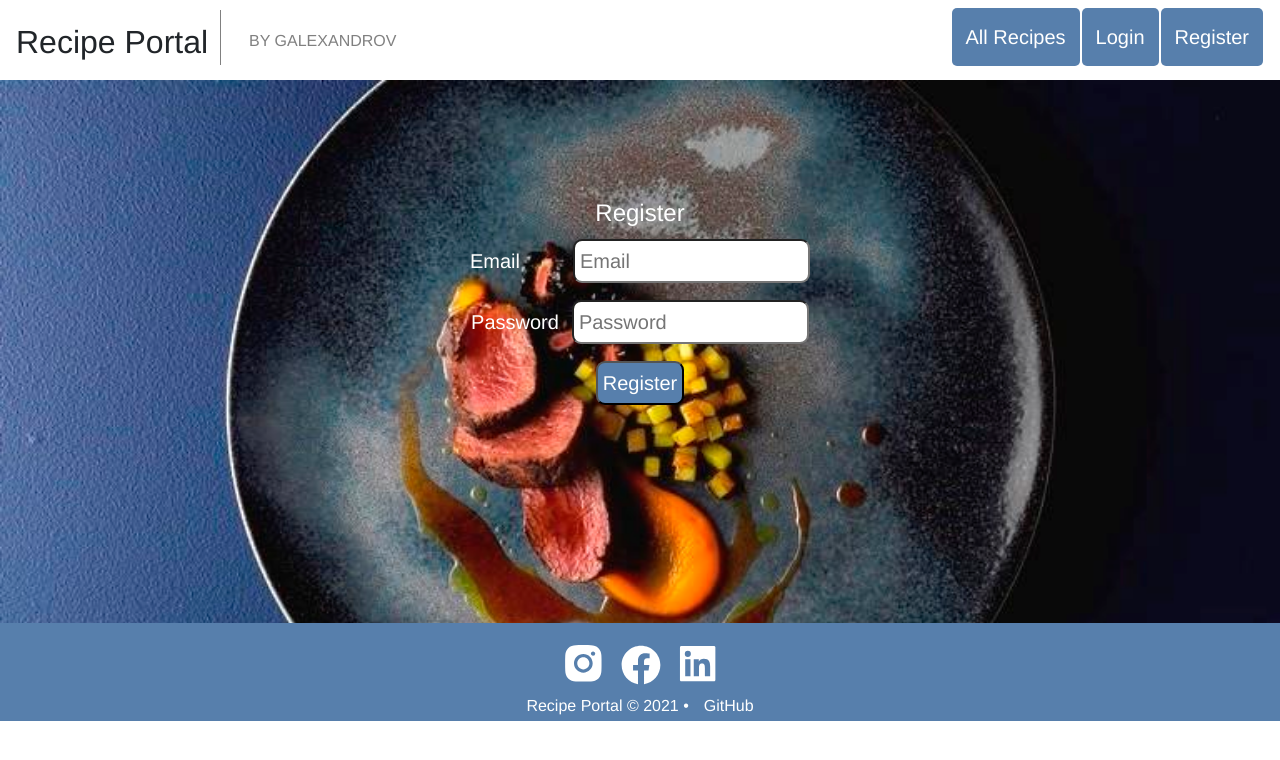
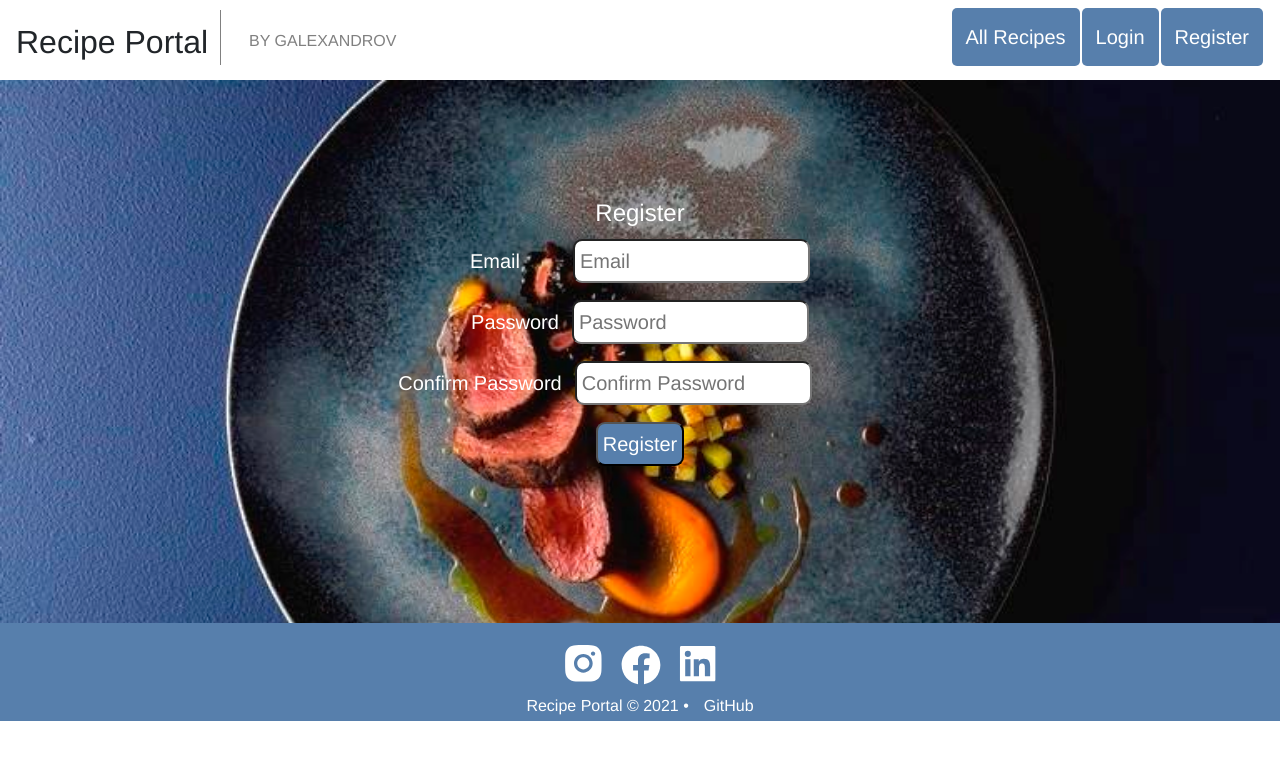
Before and after one commit to georgiAlexandrov5/recipe-portal, a React (Create React App) app: page /register in a window 1280 px wide. Shown: the top 760 px of the page. Built offline with nearby package versions, Linux system fonts and the light colour scheme; no server answers.

Commit message:
added Error handling to Register

```diff
--- a/src/Components/Details/Details.js
+++ b/src/Components/Details/Details.js
@@ -4,6 +4,8 @@ import firebase from "../../firebase/firebase"
 import background1 from '../../public/background1.jpg'
 import './Details.css';
 import isAuth from "../../hoc/isAuth"
+import ref from "../../static/firebaseRef"
+
 
 
 function Details({ match, history, username }) {
@@ -12,7 +14,6 @@ function Details({ match, history, username }) {
     let [recipe, setRecipe] = useState([]);
     let [loading, setLoading] = useState(true);
 
-    const ref = firebase.firestore().collection("recipes");
 
     function getRecipe() {
         // await ref.doc(recipeId).get()
@@ -52,8 +53,9 @@ function Details({ match, history, username }) {
                                     <img className="recipeImage" src={recipe.imgUrl} alt="Logo"></img>
                                 </article>
                                 <article className="recipeInfoWrapper">
-                                    <span className="recipeTime">Time to cook : {recipe.time}
-                                    </span>
+                                    <p className="recipeTime">Time to cook : {recipe.time}
+                                    </p>
+
 
                                     <p className="recipeIngredients">Ingredients: <br>
                                     </br>
--- a/src/Components/Recipes/Recipes.js
+++ b/src/Components/Recipes/Recipes.js
@@ -1,8 +1,7 @@
-import { Component, useState, useEffect } from 'react';
-import background2 from '../../public/background2.jpg'
+import { useState, useEffect } from 'react';
 import './Recipes.css';
-import firebase from '../../firebase/firebase'
 import { Link } from 'react-router-dom'
+import ref from "../../static/firebaseRef"
 
 
 
@@ -14,9 +13,6 @@ const Recipes = ({
 
     const [recipes, setRecipes] = useState([]);
 
-
-
-    const ref = firebase.firestore().collection("recipes");
 
 
     function getRecipes() {
@@ -33,13 +29,6 @@ const Recipes = ({
     useEffect(() => {
         getRecipes();
     }, []);
-
-    // function recipeDetails(recipe){
-    //     return <Redirect to="/details/${recipe.id}" />
-    // }
-
-
-
 
     return (
         <article className="recipeContainer" >
--- a/src/Components/Register/Register.css
+++ b/src/Components/Register/Register.css
@@ -11,6 +11,11 @@
     height: 565px;
     margin-top: -60px;
     margin-bottom: -60px;
+}
+
+
+.confirmPassLabel{
+    margin-left: -70px;
 }
 
 .emailInput{
--- a/src/Components/Register/Register.js
+++ b/src/Components/Register/Register.js
@@ -1,6 +1,9 @@
 import { auth } from '../../firebase/firebase';
 import './Register.css';
 import background2 from "../../public/background2.jpg"
+import { notifyError, notifySuccess } from "../../services/notificationHandler"
+import { ToastContainer } from 'react-toastify';
+import 'react-toastify/dist/ReactToastify.css';
 
 
 const Register = ({
@@ -11,6 +14,12 @@ const Register = ({
 
         const username = e.target.username.value;
         const password = e.target.password.value;
+        const confirmPassword = e.target.confirmPassword.value;
+
+        if (password != confirmPassword){
+            notifyError('Password and Confirm password should match!');
+            return;
+        }
 
         auth.createUserWithEmailAndPassword(username, password)
             .then(res => {
@@ -41,10 +50,21 @@ const Register = ({
                             <span className="actions"></span>
                             <i className="fas fa-key"></i>
                         </span>
+
+                    </p>
+                    <p className="field">
+                        <label htmlFor="password" className="confirmPassLabel">Confirm Password</label>
+                        <span className="input">
+                            <input type="password" name="confirmPassword" id="confirmPassword" placeholder="Confirm Password" />
+                            <span className="actions"></span>
+                            <i className="fas fa-key"></i>
+                        </span>
+
                     </p>
                     <input className="regBtn" type="submit"  value="Register" />
                 </fieldset>
             </form>
+            <ToastContainer />
         </section>
         </div>
 
--- a/src/firebase/firebase.js
+++ b/src/firebase/firebase.js
@@ -14,7 +14,10 @@ const firebaseConfig = {
 
 if (!firebase.apps.length) {
     firebase.initializeApp(firebaseConfig);
+
+
 }
+
 
 export default firebase;
 
--- /dev/null
+++ b/src/static/firebaseRef.js
@@ -0,0 +1,6 @@
+import firebase from "../firebase/firebase"
+
+
+const ref = firebase.firestore().collection("recipes");
+
+export default ref;
```
